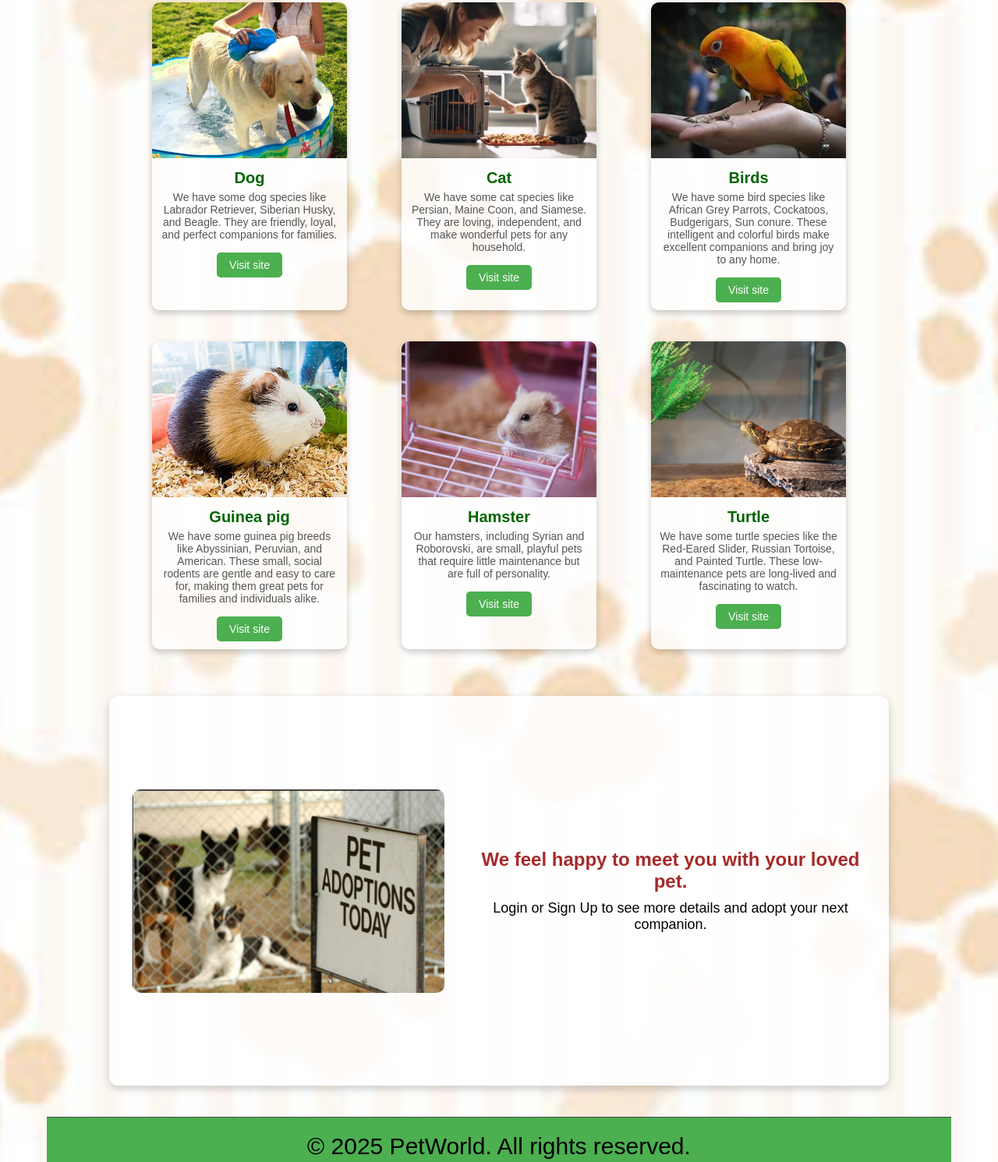
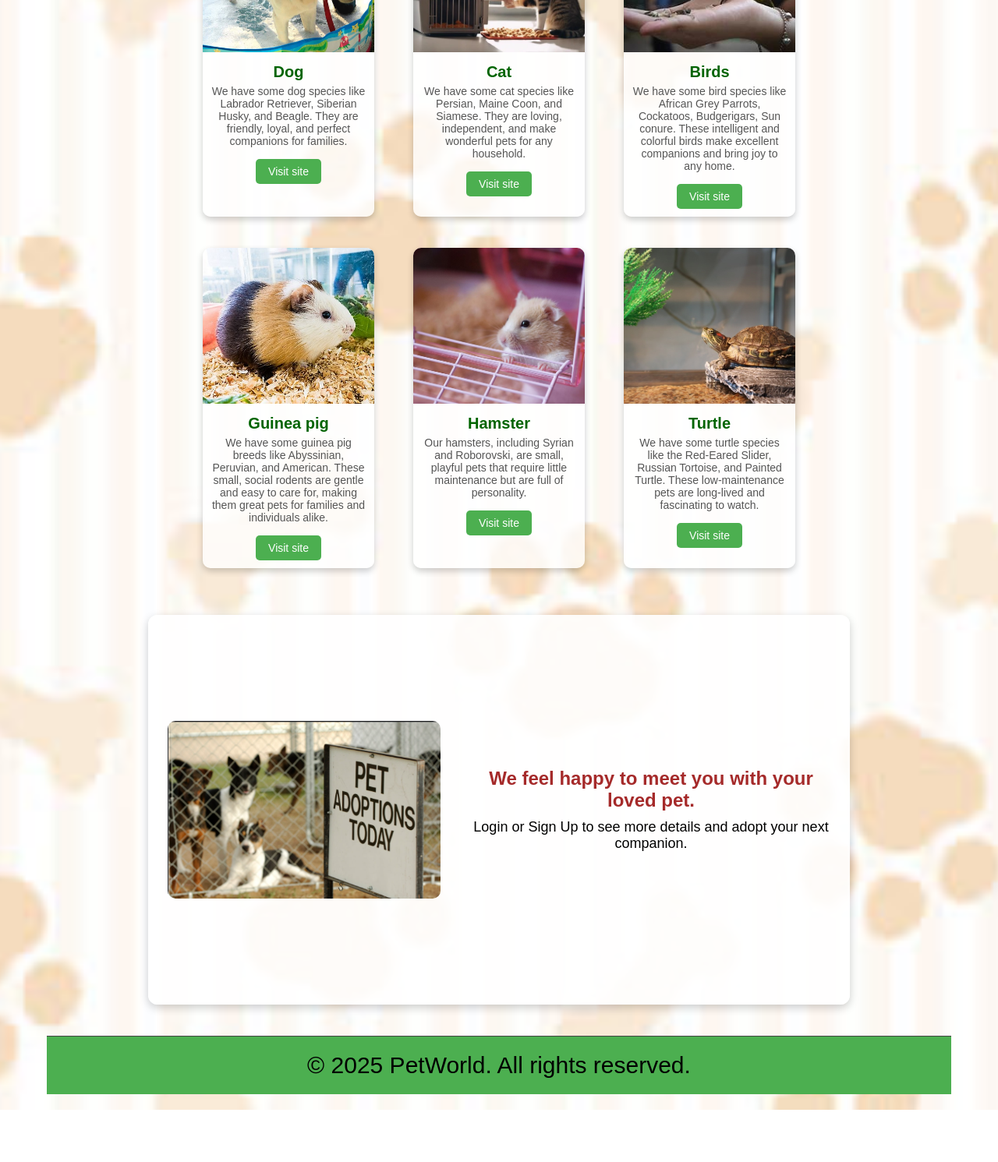
Before and after one commit to SanaA963/Responsive-Webpage, a plain HTML site: page frontend/indexone.html in a window 1280 px wide. Shown: the part 1214-2705 px from the top of the page at 78% size. After the commit the page ends 2638 px from the top, so only its background shows below. Drawn offline with Linux system fonts and the light colour scheme.

Commit message:
Responsive webpage

```diff
--- a/frontend/style.css
+++ b/frontend/style.css
@@ -241,6 +241,39 @@ nav {
     margin-top: 40px;
 }
 
+/* Responsive for Laptop screen */
+@media (min-width: 1025px) and (max-width: 1366px) {
+    .home-image {
+        width: 1000px;
+    }
+
+    .animal-card {
+        width: 220px;
+    }
+
+    .card-container {
+        gap: 50px;
+    }
+
+    .shelter-box {
+        max-width: 900px;
+        padding: 25px;
+    }
+
+    .shelter-image {
+        width: 350px;
+    }
+
+    .form-container {
+        max-width: 450px;
+    }
+
+    .logo {
+        font-size: 32px;
+    }
+}
+
+
 /* Responsive for Tablet size screen */
 @media (max-width: 1024px) {
     .home-image {
```
